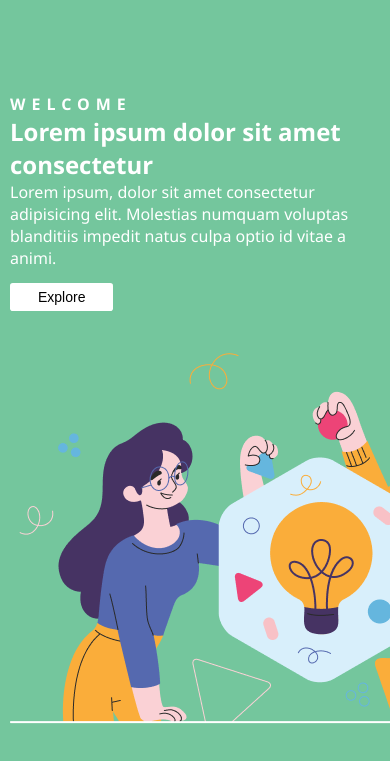
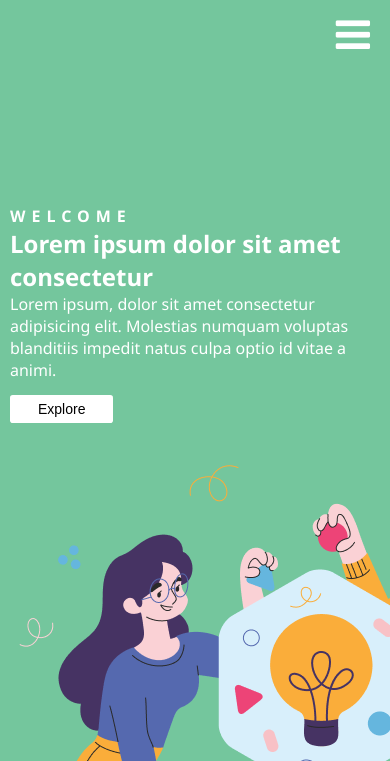
Before and after one commit to MonikaJaraite/12-naujas-projektas, a website: page index.html in a window 390 px wide. Shown: the part 209-970 px from the top of the page. Drawn offline with Linux system fonts and the light colour scheme.

Commit message:
Hamburger

```diff
--- a/css/base/base.css
+++ b/css/base/base.css
@@ -22,8 +22,18 @@ body {
 
 .link {
     padding: 0.6em;
+    font-size: 20px;
     text-decoration: none;
     color: #fff;
+}
+
+.header .hamburger {
+    padding: 0.5em;
+    float: right;
+    font-size: 40px;
+    background-color: #74C69D;
+    color: #fff;
+    border: none;
 }
 
 h2 {
```
